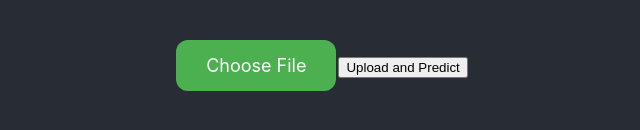
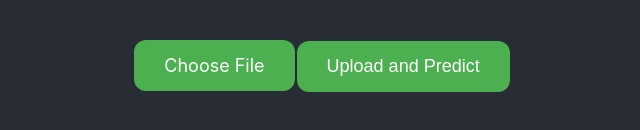
Before and after one commit to adarevalin/ModulsDespliegue, a React (Create React App) app in the folder frontend/: page / in a window 1280 px wide. Shown: the part 476-606 px from the top of the page, without its empty margins (319-959 px from the left). Built offline with nearby package versions, Linux system fonts and the light colour scheme.

Commit message:
Update App.js

```diff
--- a/frontend/src/App.js
+++ b/frontend/src/App.js
@@ -53,7 +53,7 @@ function App() {
             Choose File
             <input type="file" onChange={handleFileChange} className="file-input" />
           </label>
-          <button type="submit" className="submit-Ñbutton">Upload and Predict</button>
+          <button type="submit" className="submit-button">Upload and Predict</button>
         </form>
         {preview && <img src={preview} alt="preview" className="image-preview" />}
         {prediction && <h2 className="prediction">Prediction: {prediction}</h2>}
```
